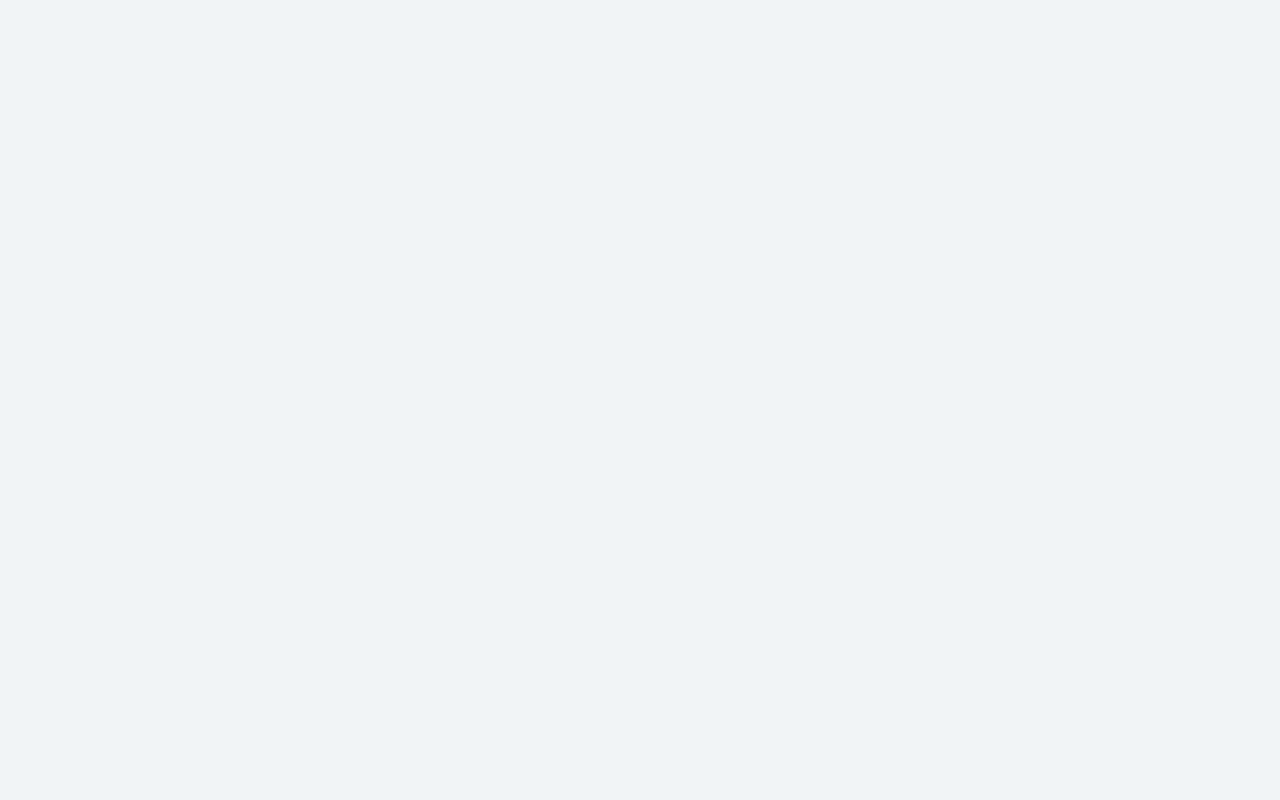
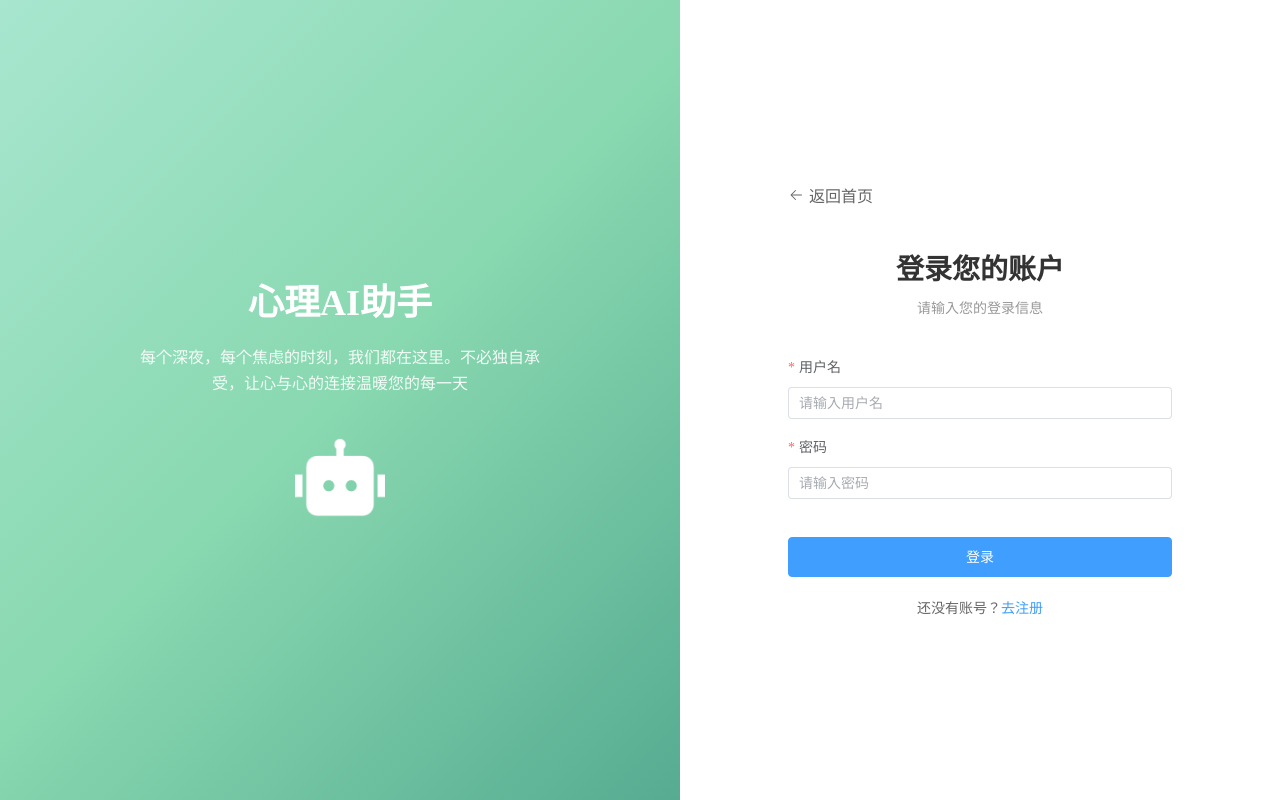
Before and after one commit to kyrie114/AI_Mental_Health_Assistant, a Vue app in the folder ai-vue/: page /auth/login in a window 1280 px wide. Before the commit this address had no page. Built offline with nearby package versions, Linux system fonts and the light colour scheme.

Commit message:
登陆界面实现

```diff
--- /dev/null
+++ b/ai-vue/src/components/AuthLayout.vue
@@ -0,0 +1,73 @@
+<template>
+  <div class="auth-layout">
+    <div class="left-section">
+      <div class="content">
+        <h2 class="title">心理AI助手</h2>
+        <p class="text">每个深夜，每个焦虑的时刻，我们都在这里。不必独自承受，让心与心的连接温暖您的每一天</p>
+        <div class="robot">
+          <el-image
+            style="width: 90px; height: 90px"
+            :src="iconUrl"
+            alt="心理AI助手"
+          />
+        </div>
+      </div>
+    </div>
+
+    <div class="right-section">
+      <router-view />
+    </div>
+  </div>
+</template>
+
+<script setup>
+const iconUrl = new URL('@/assets/images/robot-fill.png', import.meta.url).href
+</script>
+
+<style scoped>
+.auth-layout {
+  display: flex;
+  height: 100vh;
+}
+
+.left-section {
+  flex: 1;
+  background: linear-gradient(135deg, #a8e6cf 0%, #88d8b0 50%, #56ab91 100%);
+  display: flex;
+  align-items: center;
+  justify-content: center;
+  padding: 40px;
+}
+
+.content {
+  text-align: center;
+  color: white;
+  max-width: 400px;
+}
+
+.title {
+  font-size: 36px;
+  font-weight: bold;
+  margin-bottom: 20px;
+}
+
+.text {
+  font-size: 16px;
+  line-height: 1.6;
+  margin-bottom: 40px;
+  opacity: 0.9;
+}
+
+.robot {
+  display: flex;
+  justify-content: center;
+}
+
+.right-section {
+  flex: 1;
+  display: flex;
+  align-items: center;
+  justify-content: center;
+  background-color: #ffffff;
+}
+</style>
--- a/ai-vue/src/router/index.js
+++ b/ai-vue/src/router/index.js
@@ -1,6 +1,6 @@
 import { createRouter, createWebHistory } from 'vue-router'
 import BackLayout from '@/components/BackLayout.vue'//@需要定义路由组件的路径在vite.config.js中配置alias别名
-
+import AuthLayout from '@/components/AuthLayout.vue'
 // 路由配置（嵌套路由）
 const backEedRouter = [
   {
@@ -43,6 +43,26 @@ const backEedRouter = [
         }
       }
     ]
+  },
+  {
+    path: '/auth',
+    component: AuthLayout,
+    children: [
+      {
+        path: 'login',
+        component: () => import('@/views/login.vue'),
+        meta: {
+          title: '登录',
+        },
+      },
+      {
+        path: 'register',
+        component: () => import('@/views/register.vue'),
+        meta: {
+          title: '注册',
+        },
+      },
+    ]
   }
 ]
 
--- /dev/null
+++ b/ai-vue/src/views/login.vue
@@ -0,0 +1,119 @@
+<template>
+  <div class="container">
+    <div class="title">
+      <div class="back-home">
+        <el-icon><Back /></el-icon>
+        <span>返回首页</span>
+      </div>
+      <div class="title-text">
+        <h2>登录您的账户</h2>
+        <p>请输入您的登录信息</p>
+      </div>
+    </div>
+
+    <div class="form-container">
+      <!-- 表单内容将放在这里 -->
+       <el-form
+       ref = "ruleFormRef"
+       :model="formData"
+       :rules="rules"
+       label-position="top"
+       >
+       <el-form-item label="用户名" prop="username">
+        <el-input v-model="formData.username" placeholder="请输入用户名" />
+       </el-form-item>
+       <el-form-item label="密码" prop="password">
+        <el-input v-model="formData.password" placeholder="请输入密码" type="password" />
+       </el-form-item>
+       <el-button class="btn" size="large" type="primary" @click="submitForm(ruleFormRef)">登录</el-button>
+       </el-form>
+       <div class ='footer'>
+        <p>还没有账号？<router-link to="/auth/register">去注册</router-link></p>
+       </div>
+    </div>
+  </div>
+</template>
+
+<script setup>
+import { ref, reactive } from 'vue'
+
+const ruleFormRef = ref()
+const formData = reactive({
+  username: '',
+  password: ''
+})
+const rules = reactive({
+  username: [{ required: true, message: '请输入用户名', trigger: 'blur' }],
+  password: [{ required: true, message: '请输入密码', trigger: 'blur' }],
+})
+
+const submitForm = async (formEl) => {
+  if (!formEl) return
+  await ruleFormRef.value.validate((valid, fields) => {
+    if (valid) {
+      console.log('表单验证通过')
+      console.log(fields)
+    } else {
+      console.log('表单验证不通过')
+    }
+  })
+}
+</script>
+
+<style scoped lang="scss">
+.container {
+  width: 384px;
+  padding: 20px;
+
+  .title {
+    margin-bottom: 40px;
+
+    .back-home {
+      display: flex;
+      align-items: center;
+      gap: 5px;
+      margin-bottom: 40px;
+      cursor: pointer;
+      color: #666;
+    }
+
+    .title-text {
+      text-align: center;
+
+      h2 {
+        font-size: 28px;
+        margin-bottom: 10px;
+        color: #333;
+      }
+
+      p {
+        font-size: 14px;
+        color: #999;
+      }
+    }
+  }
+
+  .form-container {
+    .btn {
+      margin-top: 20px;
+      width: 100%;
+    }
+
+    .footer {
+      margin-top: 20px;
+      text-align: center;
+      font-size: 14px;
+      color: #666;
+
+      a {
+        color: #409eff;
+        text-decoration: none;
+
+        &:hover {
+          text-decoration: underline;
+        }
+      }
+    }
+  }
+}
+</style>
--- /dev/null
+++ b/ai-vue/src/views/register.vue
@@ -0,0 +1,6 @@
+
+<template>
+  <div>
+    注册页面
+  </div>
+</template>
```
